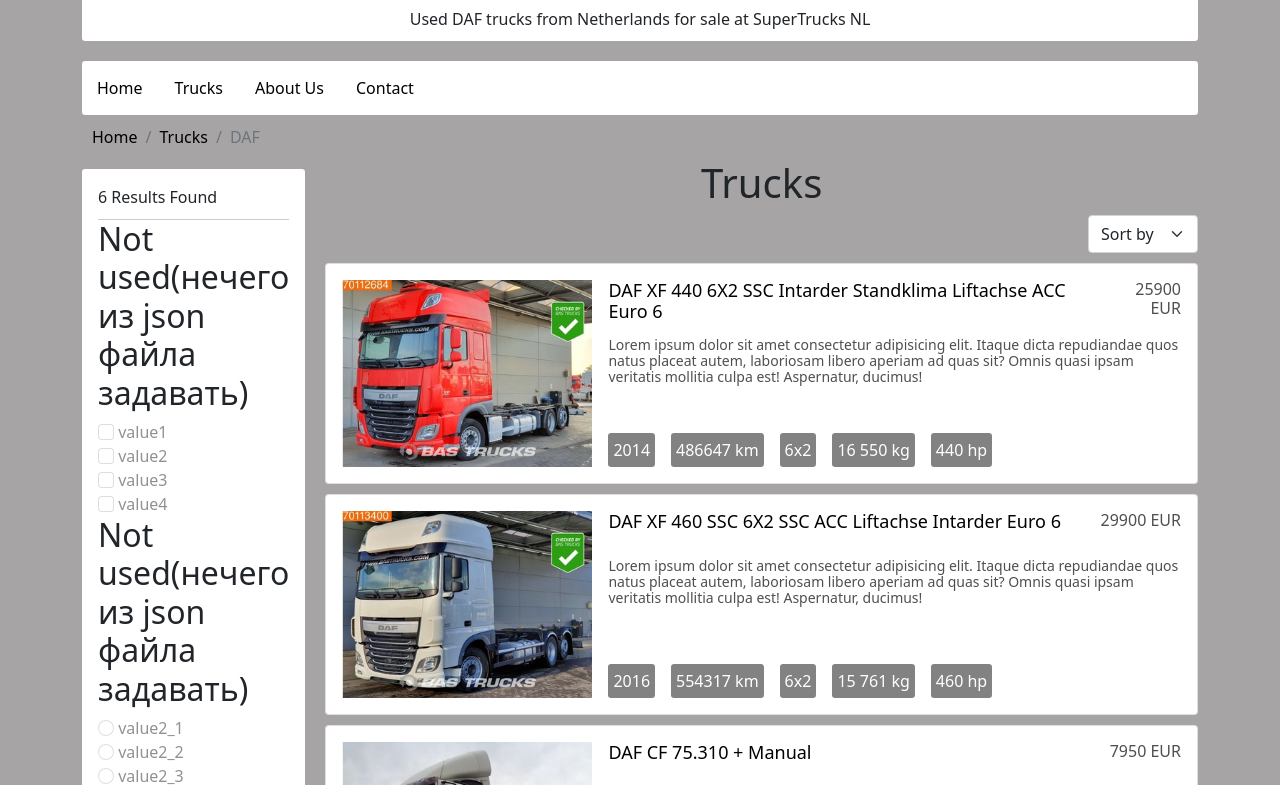
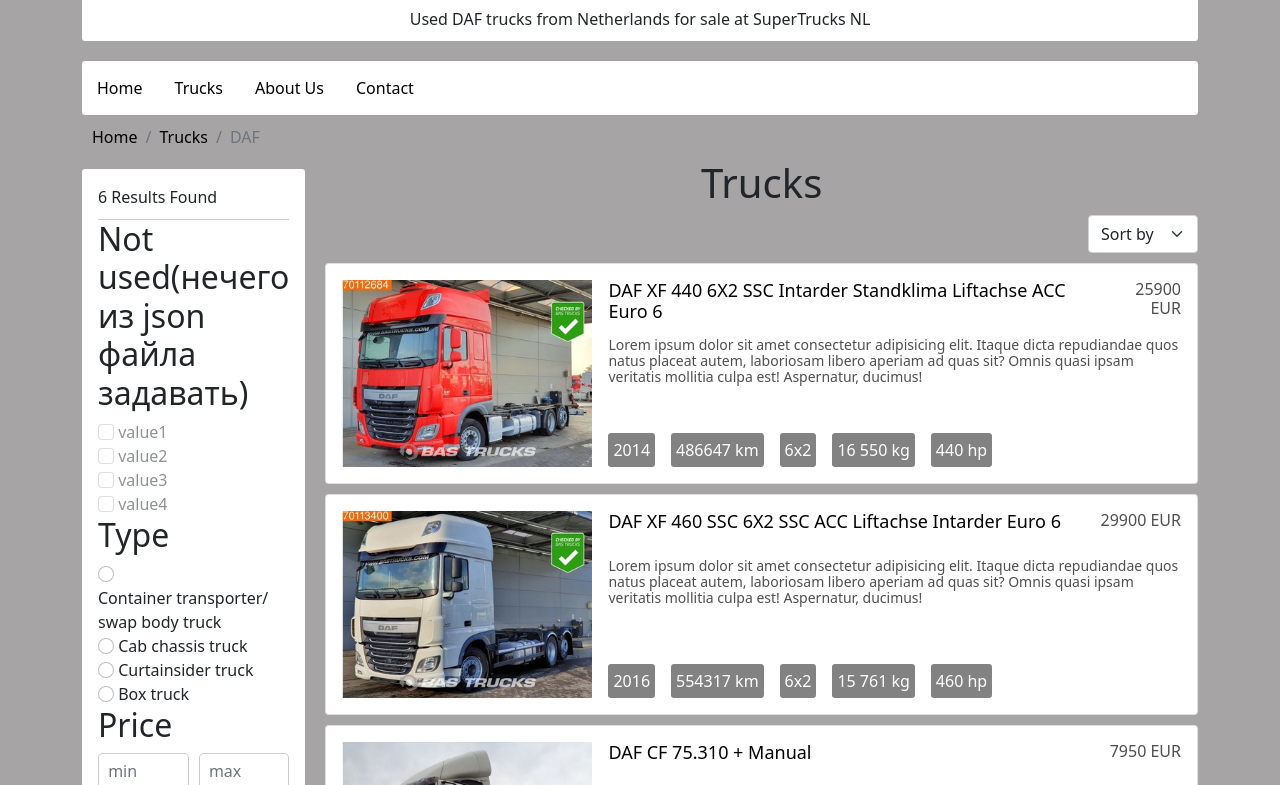
Before and after one commit to DenisMatysik/Trucks_site, a website built with webpack: page src/index.html in a window 1280 px wide. Shown: the part 167-952 px from the top of the page. Built offline with nearby package versions, Linux system fonts and the light colour scheme; files whose address does not match are found by name.

Commit message:
type truck function

```diff
--- a/src/filterParams.js
+++ b/src/filterParams.js
@@ -54,3 +54,14 @@
   maxPrice.value = "";
   yearSelect.value = "";
 });
+
+const typeLabels = document.querySelectorAll(".form-check-label");
+
+typeLabels.forEach((el) => {
+  el.addEventListener("click", (e) => {
+    let finalParams = data.stock.filter(
+      (item) => item.type == e.target.textContent
+    );
+    rednerCard(finalParams);
+  });
+});
--- a/src/index.html
+++ b/src/index.html
@@ -55,46 +55,48 @@
               </div>
             </div>
             <div class="params2">
-              <h2>Not used(нечего из json файла задавать)</h2>
+              <h2>Type</h2>
               <div>
                 <input
-                  disabled
                   class="form-check-input"
                   name="param2"
                   type="radio"
                   id="val2_1"
                 />
-                <label class="form-check-label" for="val2_1"> value2_1 </label>
+                <label class="form-check-label" for="val2_1"
+                  >Container transporter/ swap body truck</label
+                >
               </div>
               <div>
                 <input
-                  disabled
                   class="form-check-input"
                   name="param2"
                   type="radio"
                   id="val2_2"
                 />
-                <label class="form-check-label" for="val2_2"> value2_2 </label>
+                <label class="form-check-label" for="val2_2"
+                  >Cab chassis truck</label
+                >
               </div>
               <div>
                 <input
-                  disabled
                   class="form-check-input"
                   name="param2"
                   type="radio"
                   id="val2_3"
                 />
-                <label class="form-check-label" for="val2_3"> value2_3 </label>
+                <label class="form-check-label" for="val2_3"
+                  >Curtainsider truck</label
+                >
               </div>
               <div>
                 <input
-                  disabled
                   class="form-check-input"
                   name="param2"
                   type="radio"
                   id="val2_4"
                 />
-                <label class="form-check-label" for="val2_4"> value2_4 </label>
+                <label class="form-check-label" for="val2_4">Box truck</label>
               </div>
             </div>
             <div class="params3">
--- a/webpack.config.js
+++ b/webpack.config.js
@@ -42,7 +42,7 @@
   },
   plugins: [
     new htmlWebpackPlugin({
-      title: "My web page",
+      title: "Trucks for sale",
       filename: "index.html",
       template: "src/index.html", // файл шаблон для конечного файла index.html
     }),
```
